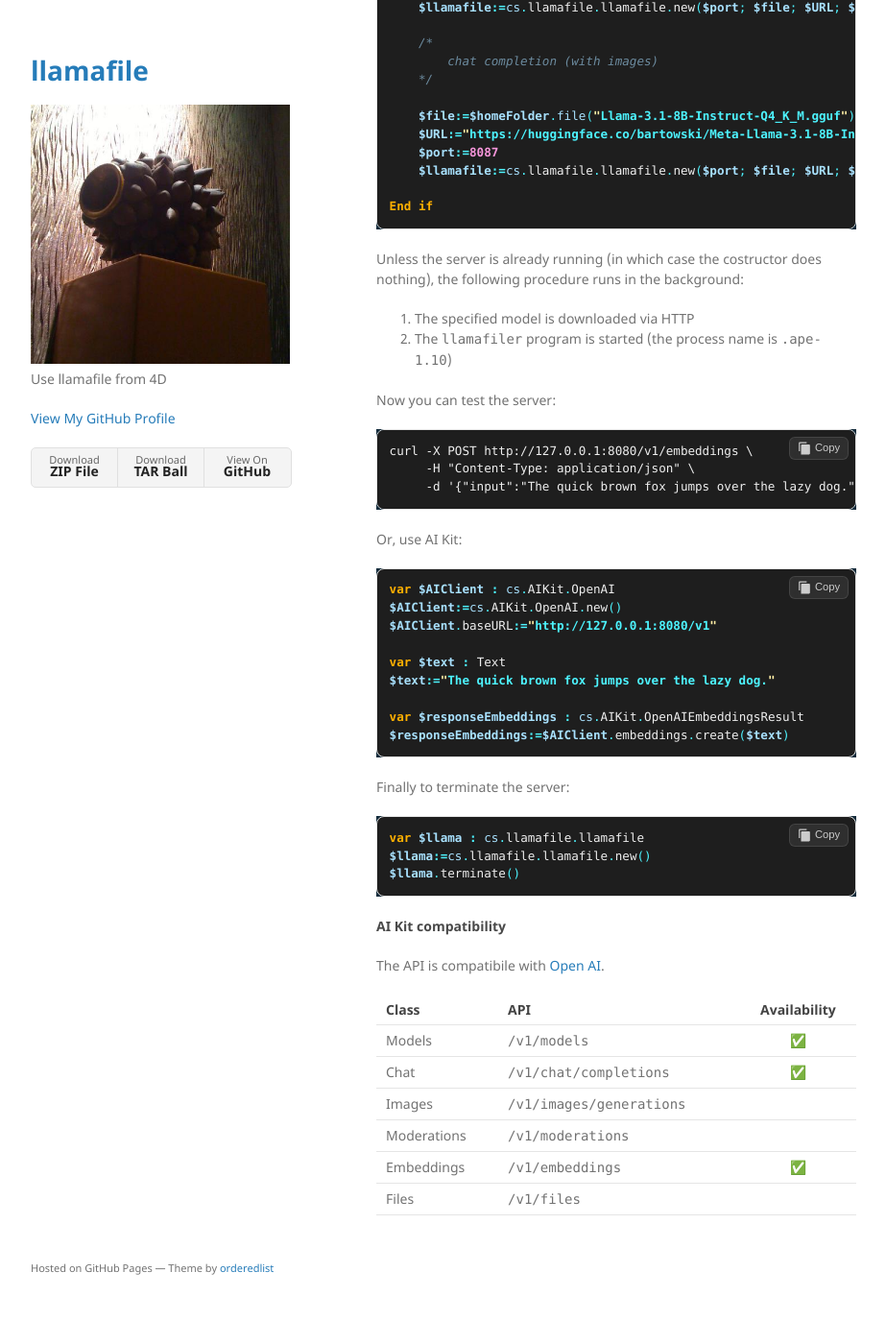
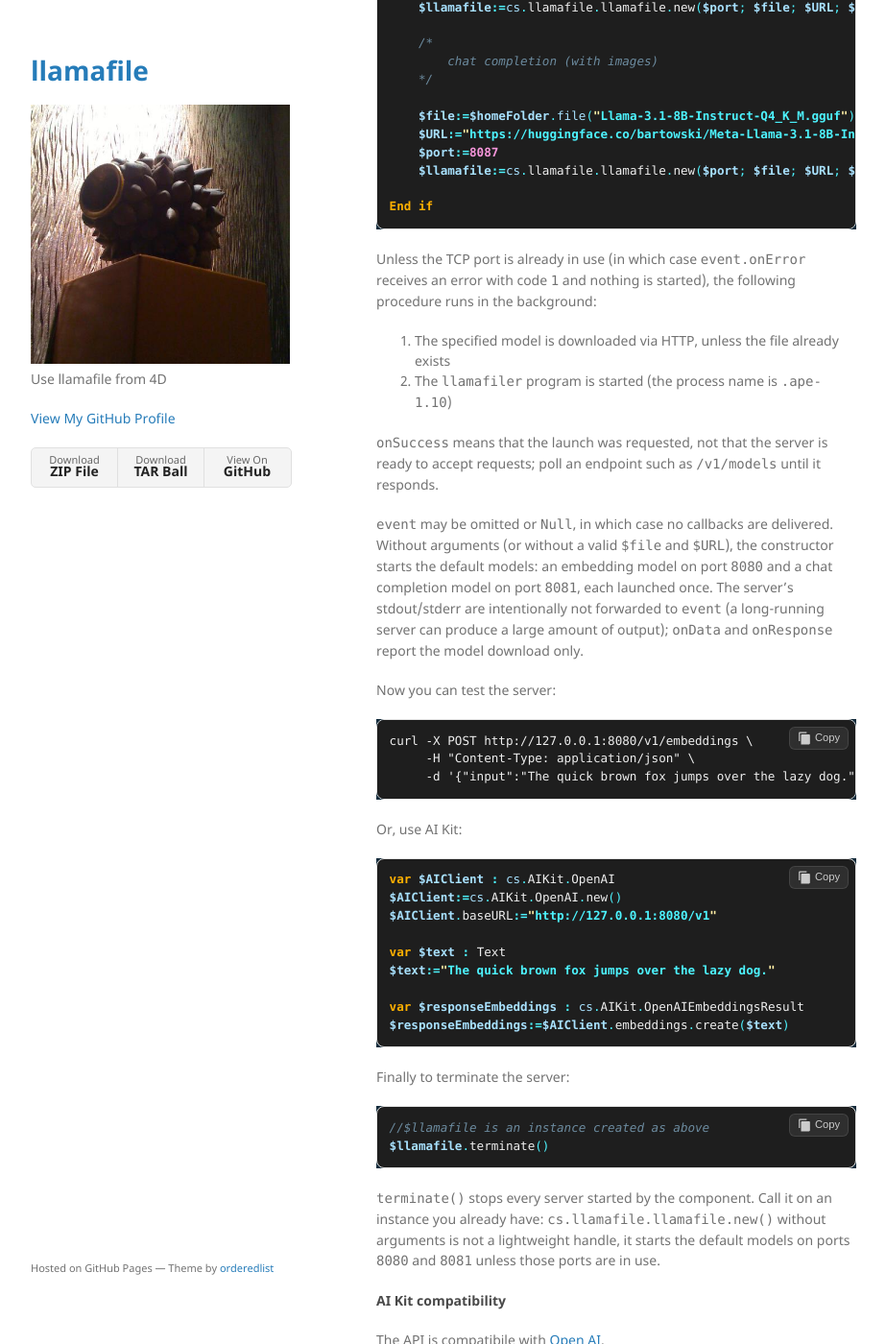
Before and after one commit to miyako/llamafile, a Jekyll site: the page built from index.md, in a window 1280 px wide and 1400 px high, scrolled down 1018 px. Shown: the whole window at 96% size, without its empty margins (178-1101 px from the left). Built offline with Jekyll 4.4.1, drawn with Linux system fonts in a browser that asks for light colours; before the commit the page ends 2354 px from its top, so only the background shows below that.

Commit message:
Tolerate a Null event, launch default models once, locale-independent numbers
- _Model: only bind onTerminate/onStdErr/onStdOut when event is not Null
  (cs.llamafile.llamafile.new() without arguments raised -10716).
- llamafile: after starting the default models, do not fall through and
  launch the last default (port 8081) a second time.
- _server: render real options with _argNumber (JSON Stringify) instead of
  String(), which uses the system decimal separator.
- index.md: onSuccess means launch requested; describe the port check,
  Null event, default models, quiet stdout/stderr and terminate().

Co-authored-by: Copilot App <223556219+Copilot@users.noreply.github.com>

````diff
--- a/index.md
+++ b/index.md
@@ -40,7 +40,7 @@ Else
     */
 
     $event.onError:=Formula(ALERT($2.message))
-    $event.onSuccess:=Formula(ALERT($2.models.extract("name").join(",")+" loaded!"))
+    $event.onSuccess:=Formula(ALERT($2.models.extract("name").join(",")+" launch requested"))  //not yet ready; poll /v1/models
     $event.onData:=Formula(LOG EVENT(Into 4D debug message; "download:"+String((This.range.end/This.range.length)*100; "###.00%")))
     $event.onResponse:=Formula(LOG EVENT(Into 4D debug message; "download complete"))
     $event.onTerminate:=Formula(LOG EVENT(Into 4D debug message; (["process"; $1.pid; "terminated!"].join(" "))))
@@ -66,10 +66,14 @@ Else
 End if
 ```
 
-Unless the server is already running (in which case the costructor does nothing), the following procedure runs in the background:
+Unless the TCP port is already in use (in which case `event.onError` receives an error with code `1` and nothing is started), the following procedure runs in the background:
 
-1. The specified model is downloaded via HTTP
+1. The specified model is downloaded via HTTP, unless the file already exists
 2. The `llamafiler` program is started (the process name is `.ape-1.10`)
+
+`onSuccess` means that the launch was requested, not that the server is ready to accept requests; poll an endpoint such as `/v1/models` until it responds.
+
+`event` may be omitted or `Null`, in which case no callbacks are delivered. Without arguments (or without a valid `$file` and `$URL`), the constructor starts the default models: an embedding model on port `8080` and a chat completion model on port `8081`, each launched once. The server's stdout/stderr are intentionally not forwarded to `event` (a long-running server can produce a large amount of output); `onData` and `onResponse` report the model download only.
 
 Now you can test the server:
 
@@ -96,10 +100,11 @@ $responseEmbeddings:=$AIClient.embeddings.create($text)
 Finally to terminate the server:
 
 ```4d
-var $llama : cs.llamafile.llamafile
-$llama:=cs.llamafile.llamafile.new()
-$llama.terminate()
+//$llamafile is an instance created as above
+$llamafile.terminate()
 ```
+
+`terminate()` stops every server started by the component. Call it on an instance you already have: `cs.llamafile.llamafile.new()` without arguments is not a lightweight handle, it starts the default models on ports `8080` and `8081` unless those ports are in use.
 
 #### AI Kit compatibility
 
````
Also changed, not shown: 4 other files.
